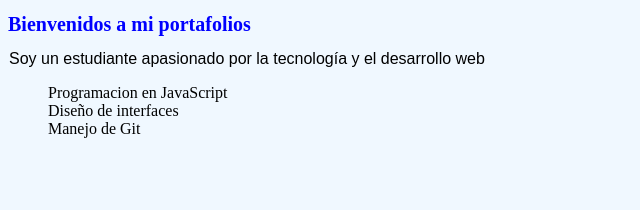
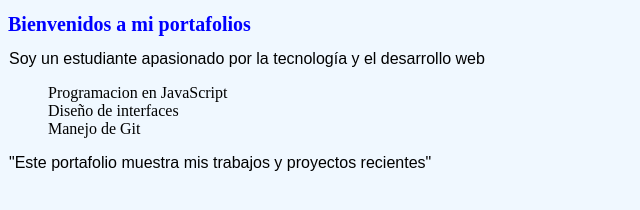
Before and after one commit to DEIV-06/mi-portafolio, a plain HTML site: page index.html in a window 1280 px wide. Shown: the whole page, without its empty margins (0-640 px from the left). Drawn offline with Linux system fonts and the light colour scheme.

Commit message:
Agrego parrafo descriptivo a index.html

```diff
--- a/index.html
+++ b/index.html
@@ -15,6 +15,7 @@
         <li>Diseño de interfaces</li>
         <li>Manejo de Git</li>
     </ul>
+    <p>"Este portafolio muestra mis trabajos y proyectos recientes"</p>
 
 </body>
 </html>
```
